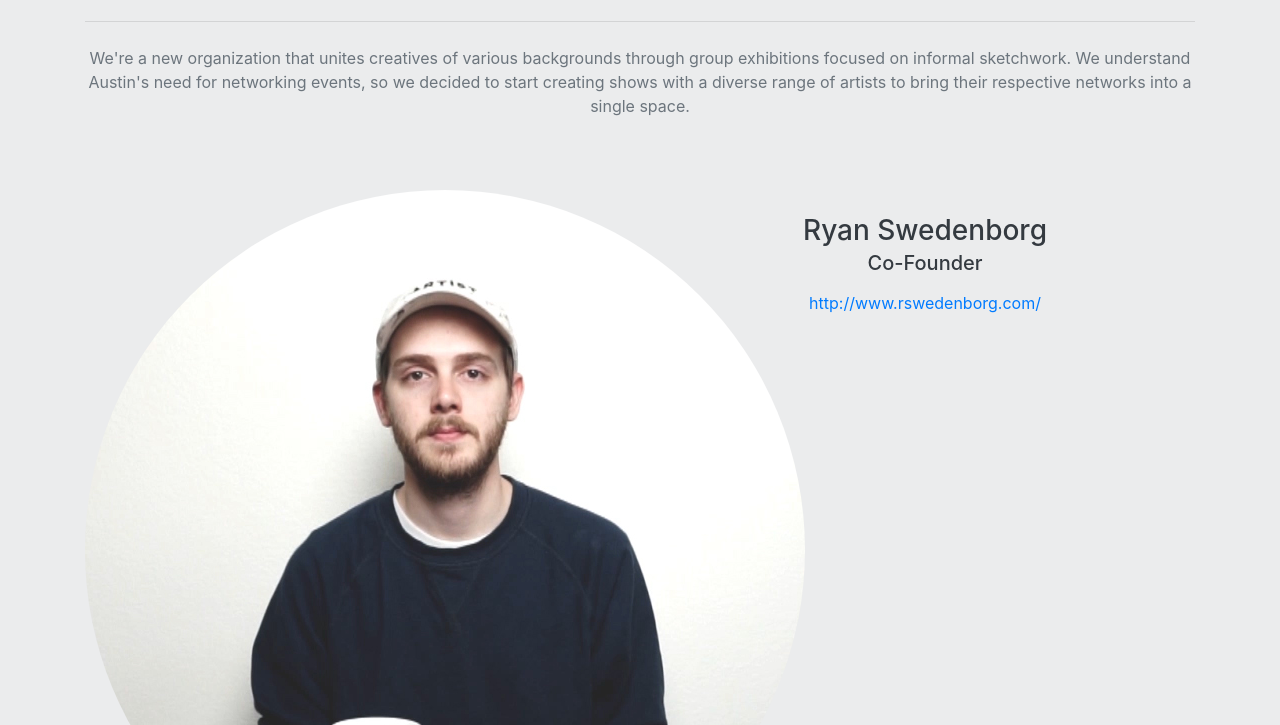
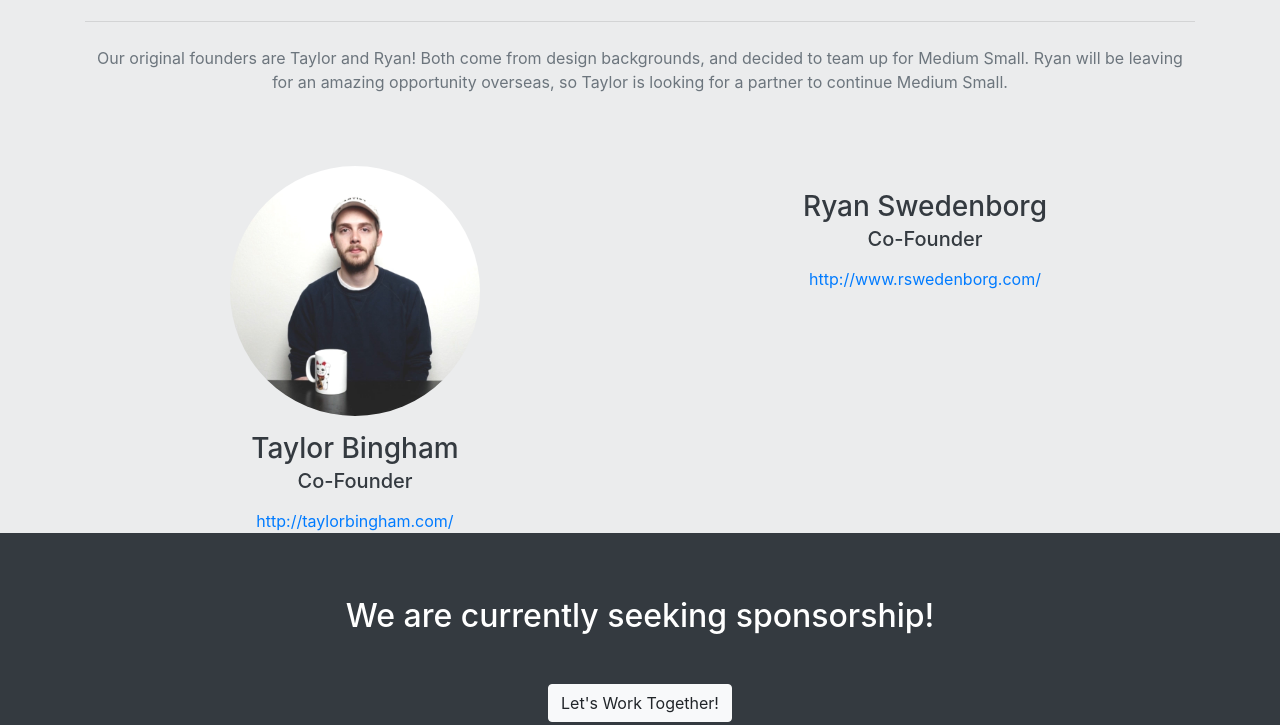
Before and after one commit to taylovision/mediumsmall-website, a website with bundled scripts: page index.html in a window 1280 px wide. Shown: the part 1420-2145 px from the top of the page. Built offline with nearby package versions, Linux system fonts and the light colour scheme.

Commit message:
wording updates

```diff
--- a/index.html
+++ b/index.html
@@ -170,7 +170,7 @@
           <div class="col-lg-12 text-center">
             <h2 class="section-heading">Team</h2>
             <hr class="my-4" style="color:#2FBF71">
-			<p class="text-muted mb-4">We're a new organization that unites creatives of various backgrounds through group exhibitions focused on informal sketchwork. We understand Austin's need for networking events, so we decided to start creating shows with a diverse range of artists to bring their respective networks into a single space.</p>
+			<p class="text-muted mb-4">Our original founders are Taylor and Ryan! Both come from design backgrounds, and decided to team up for Medium Small. Ryan will be leaving for an amazing opportunity overseas, so Taylor is looking for a partner to continue Medium Small.</p>
           </div>
         </div>
       </div>
@@ -178,7 +178,7 @@
         <div class="row">
           <div class="col-lg-6 text-center">
             <div class="service-box mt-5 mx-auto">
-          	  <img class="rounded-circle mb-3" src="img/team/taylor-bingham.jpg">
+          	  <img class="img-fluid rounded-circle mb-3" src="img/team/taylor-bingham.jpg" width=250>
               <h3 class="text-dark mb-1">Taylor Bingham</h3>
 			  <h5 class="text-dark mb-3">Co-Founder</h5>
               <p class="text-secondary mb-0"><a href="http://taylorbingham.com/" target="_blank">http://taylorbingham.com/</a></p>
@@ -186,7 +186,7 @@
           </div>
           <div class="col-lg-6 text-center">
             <div class="service-box mt-5 mx-auto">
-              <img class="rounded-circle mb-3" src="">
+              <img class="img-fluid rounded-circle mb-3" src="" width=250>
               <h3 class="text-dark mb-1">Ryan Swedenborg</h3>
 			  <h5 class="text-dark mb-3">Co-Founder</h5>
               <p class="text-secondary mb-0"><a href="http://www.rswedenborg.com/" target="_blank">http://www.rswedenborg.com/</a></p>
```
